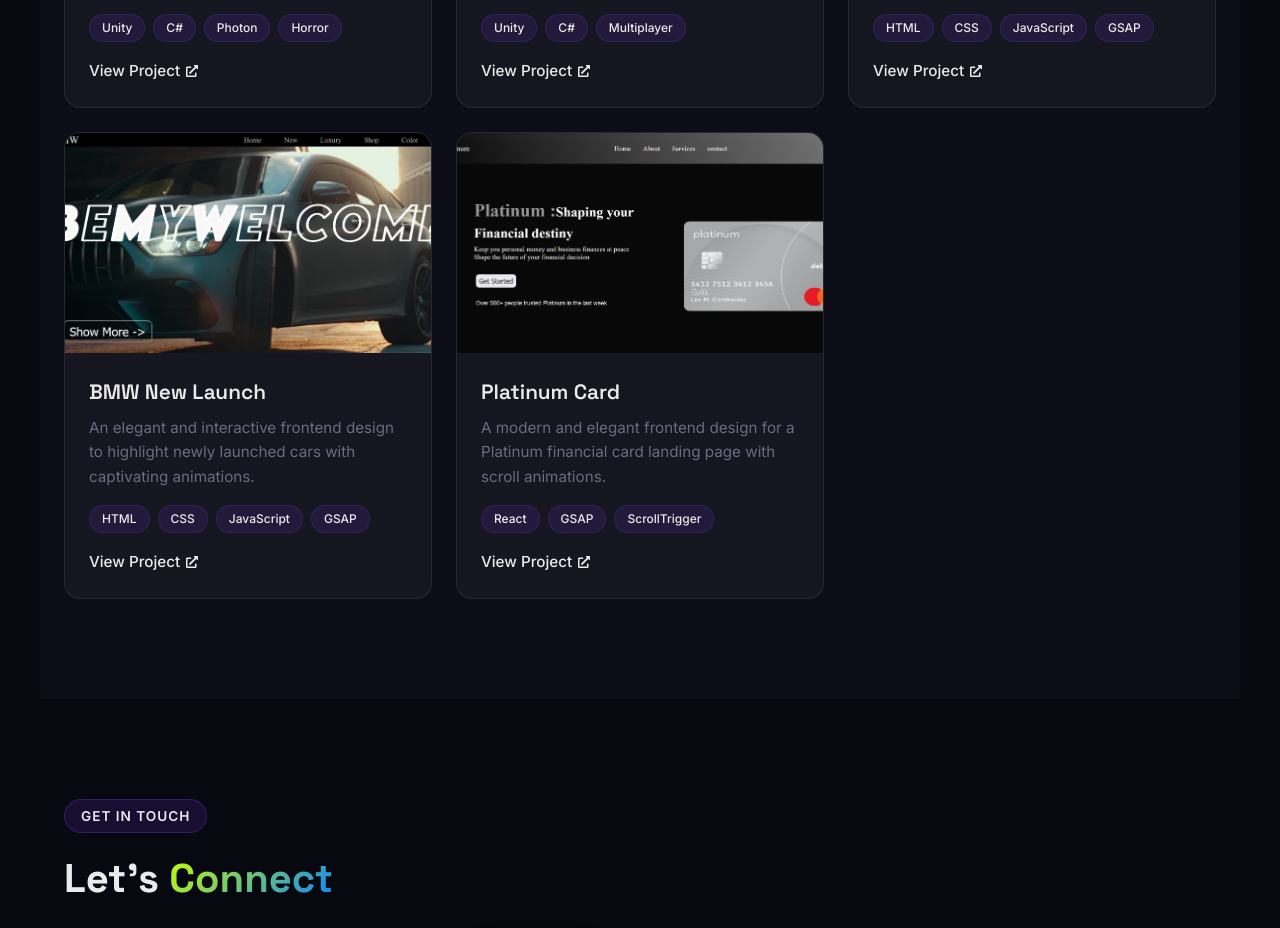
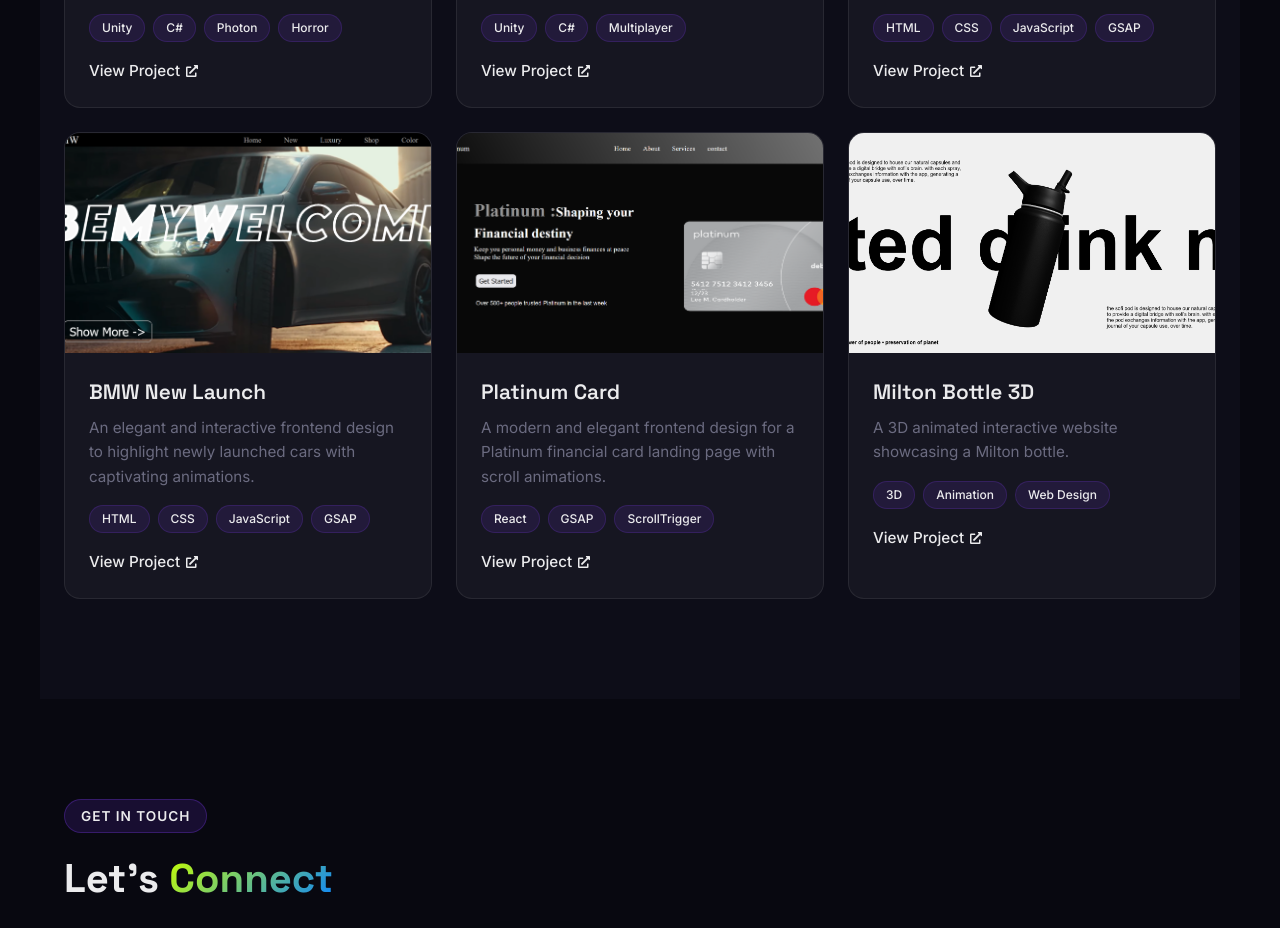
Before and after one commit to vickeymadhukar/Portfolio, a React (Vite) app: page / in a window 1280 px wide. Shown: the part 3160-4088 px from the top of the page. Built offline with nearby package versions, Linux system fonts and the light colour scheme.

Commit message:
added bottel project

```diff
--- a/src/component/Worksection.jsx
+++ b/src/component/Worksection.jsx
@@ -48,6 +48,15 @@ const projects = [
     buttontext: 'Visit Site',
     tags: ['React', 'GSAP', 'ScrollTrigger'],
   },
+  {
+    id: '6',
+    title: 'Milton Bottle 3D',
+    description: 'A 3D animated interactive website showcasing a Milton bottle.',
+    image: '/images/image.png',
+    link: 'https://miltonbottell.netlify.app/',
+    buttontext: 'Visit Site',
+    tags: ['3D', 'Animation', 'Web Design'],
+  },
 ];
 
 const Worksection = () => {
```
Also changed, not shown: public/images/image.png (added).
